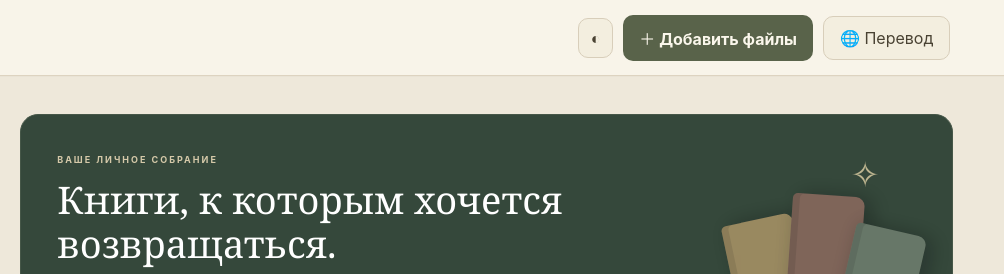
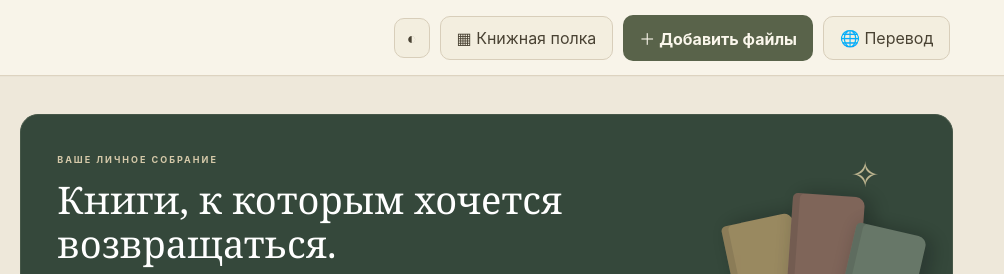
Before and after one commit to Lina1209/mirror-my-library, a plain HTML site: page index.html in a window 1280 px wide. Shown: the top 274 px of the page, 276-1280 px from the left. Drawn offline with Linux system fonts and the light colour scheme.

Commit message:
Add shared bookshelf entry points to library and document studio

```diff
--- a/index.html
+++ b/index.html
@@ -34,7 +34,7 @@
 </head>
 <body>
 <header class="topbar"><a class="brand" href="./" aria-label="Моя библиотека"><span class="brand-mark">M</span><span><b>©Mirror</b><small>личное книжное пространство</small></span></a>
-<div class="top-actions"><button id="themeBtn" class="icon-btn" aria-label="Сменить тему" title="Ночной режим">◐</button><button id="addTopBtn" class="primary">＋ Добавить файлы</button></div></header>
+<div class="top-actions"><button id="themeBtn" class="icon-btn" aria-label="Сменить тему" title="Ночной режим">◐</button><button id="libraryShelfBtn" class="secondary" type="button">▦ Книжная полка</button><button id="addTopBtn" class="primary">＋ Добавить файлы</button></div></header>
 <main class="layout"><aside class="sidebar"><div class="side-label">НАВИГАЦИЯ</div>
 <button class="nav-item active" data-view="library" id="libraryNavBtn">▤ <span>Библиотека</span><b id="allCount">0</b></button>
 <button class="nav-item" id="readerNavBtn" type="button">📖 <span>Читалка</span></button>
@@ -50,13 +50,13 @@
 <div id="dropZone" class="drop-zone"><input id="fileInput" type="file" multiple accept=".fb2,.zip,.epub,.pdf,.txt,.html,.htm,.docx,.xlsx,.xls,.csv,application/pdf" hidden><div class="upload-symbol">↥</div><div><b>Перетащите книги и документы сюда</b><span>или <button id="chooseFiles" class="text-btn">выберите файлы</button></span><small>FB2 · FB2.ZIP · EPUB · PDF · DOCX · XLSX · XLS · CSV · TXT · HTML</small></div></div>
 <div id="bookGrid" class="book-grid"></div><div id="emptyState" class="empty-state"><div class="empty-icon">▤</div><h3>Ваша библиотека пока пуста</h3><p>Добавьте первый файл — он появится здесь.</p><button id="emptyAddBtn" class="primary">＋ Добавить файл</button></div></section>
 <section id="documentStudioView" class="document-studio hidden">
-  <div class="studio-heading"><div><p class="eyebrow">РАБОЧЕЕ ПРОСТРАНСТВО</p><h1>Студия документов</h1><p>Распознавайте сканы, редактируйте текст и создавайте новую редакцию.</p></div><button id="studioBack" class="secondary">← В библиотеку</button></div>
+  <div class="studio-heading"><div><p class="eyebrow">РАБОЧЕЕ ПРОСТРАНСТВО</p><h1>Студия документов</h1><p>Распознавайте сканы, редактируйте текст и создавайте новую редакцию.</p></div><div class="studio-heading-actions"><button id="studioShelfBtn" class="secondary" type="button">▦ Книжная полка</button><button id="studioBack" class="secondary">← В библиотеку</button></div></div>
   <div class="studio-card studio-preview-card">
     <h2>1. Просмотр документа — без изменения оригинала</h2>
     <p>Сначала откройте и просмотрите файл. OCR и редактирование запускаются отдельно по желанию.</p>
     <div class="studio-preview-toolbar">
       <input id="studioPreviewFile" type="file" accept="*/*">
-      <button id="studioPreviewOpen" class="primary" type="button">Открыть для просмотра</button>
+      <button id="studioPreviewOpen" class="primary" type="button">Открыть для просмотра</button><button id="studioChooseFromLibrary" class="secondary" type="button">▦ Из библиотеки</button><button id="studioSaveSourceToLibrary" class="secondary" type="button" disabled>＋ В библиотеку</button>
       <button id="studioPreviewFullscreen" class="secondary" type="button">⛶ На весь экран</button>
       <button id="studioPreviewDownload" class="secondary" type="button" disabled>↓ Скачать оригинал</button>
     </div>
@@ -103,7 +103,7 @@
 <div class="reader-progress-panel"><div class="reader-progress-top"><span id="readerProgressText">Прогресс чтения</span><span id="readerProgressPercent">0%</span></div><input id="readerProgressRange" class="reader-progress-range" type="range" min="0" max="1000" step="1" value="0" disabled aria-label="Перейти к месту в книге"><div class="reader-progress-hint">Передвиньте ползунок, чтобы перейти к нужному месту</div></div><div class="reader-footer"><button id="prevBtn" class="secondary">← Назад</button><span id="pageStatus">Готово к чтению</span><button id="nextBtn" class="secondary">Вперёд →</button></div></section>
 </section></main>
 
-<dialog id="readerLibraryDialog" class="reader-library-dialog"><div class="reader-library-head"><div><h2>Выбрать книгу</h2><p>Ваша библиотека · обложка, название и автор</p></div><button id="readerLibraryClose" class="modal-close" type="button" aria-label="Закрыть">×</button></div><div class="reader-library-tools"><input id="readerLibrarySearch" type="search" placeholder="Поиск по названию или автору" aria-label="Поиск книги"><div class="view-switch" role="group" aria-label="Вид списка книг"><button id="readerPickerCards" class="view-switch-btn active" type="button" aria-pressed="true">▦ Карточки</button><button id="readerPickerList" class="view-switch-btn" type="button" aria-pressed="false">☷ Список</button></div></div><div id="readerLibraryGrid" class="reader-library-grid"></div><div id="readerLibraryEmpty" class="empty-state hidden"><h3>Книг пока нет</h3><p>Загрузите файл с устройства или добавьте книгу в библиотеку.</p><button id="readerLibraryUpload" class="primary" type="button">＋ Загрузить файл</button></div></dialog><dialog id="detailsDialog" class="modal"><form method="dialog"><button class="modal-close" aria-label="Закрыть">×</button></form><div id="detailsBody"></div></dialog><div id="toast" class="toast" role="status" aria-live="polite"></div>
+<dialog id="readerLibraryDialog" class="reader-library-dialog"><div class="reader-library-head"><div><h2 id="readerLibraryTitle">Книжная полка</h2><p id="readerLibrarySubtitle">Ваша библиотека · обложка, название и автор</p></div><div class="reader-library-head-actions"><button id="readerLibraryUploadTop" class="secondary" type="button">＋ С устройства</button><button id="readerLibraryClose" class="modal-close" type="button" aria-label="Закрыть">×</button></div></div><div class="reader-library-tools"><input id="readerLibrarySearch" type="search" placeholder="Поиск по названию или автору" aria-label="Поиск книги"><div class="view-switch" role="group" aria-label="Вид списка книг"><button id="readerPickerCards" class="view-switch-btn active" type="button" aria-pressed="true">▦ Карточки</button><button id="readerPickerList" class="view-switch-btn" type="button" aria-pressed="false">☷ Список</button></div></div><div id="readerLibraryGrid" class="reader-library-grid"></div><div id="readerLibraryEmpty" class="empty-state hidden"><h3>Книг пока нет</h3><p>Загрузите файл с устройства или добавьте книгу в библиотеку.</p><button id="readerLibraryUpload" class="primary" type="button">＋ Загрузить файл</button></div></dialog><dialog id="detailsDialog" class="modal"><form method="dialog"><button class="modal-close" aria-label="Закрыть">×</button></form><div id="detailsBody"></div></dialog><div id="toast" class="toast" role="status" aria-live="polite"></div>
 <script>if("serviceWorker"in navigator)window.addEventListener("load",()=>navigator.serviceWorker.register("./service-worker.js").catch(console.warn));</script>
 <footer class="mirror-site-footer">
   <span>©Mirror · личная цифровая библиотека</span>
```
